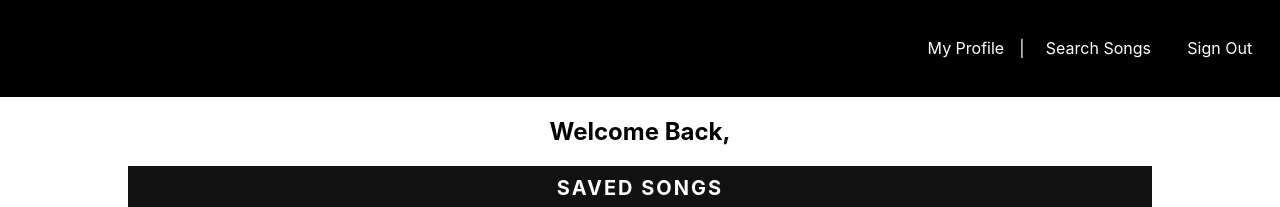
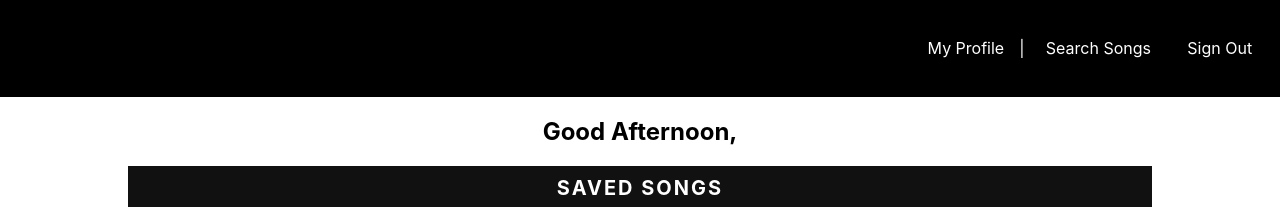
Before and after one commit to meep-morp/Suggestify-UI-Design, a React (Create React App) app in the folder spotify-song-suggestor/: page /dashboard/profile in a window 1280 px wide. Shown: the top 207 px of the page. Built offline with nearby package versions, Linux system fonts and the light colour scheme; no server answers.

Commit message:
Added simple greet function to say good morning/afternoon

```diff
--- a/spotify-song-suggestor/src/components/App.css
+++ b/spotify-song-suggestor/src/components/App.css
@@ -186,7 +186,7 @@ hr {
 }
 
 .title {
-  letter-spacing: 2px;;
+  letter-spacing: 2px;
   margin: 0;
   width: 80%;
   padding: 10px 0;
--- a/spotify-song-suggestor/src/components/dashboard/myProfile.jsx
+++ b/spotify-song-suggestor/src/components/dashboard/myProfile.jsx
@@ -1,4 +1,4 @@
-import React, { useState } from "react";
+import React, { useState, useEffect } from "react";
 import { axiosWithAuth } from "../utils/axiosWithAuth";
 import { useParams } from "react-router-dom";
 import SavedSongs from "./savedSongs";
@@ -14,12 +14,23 @@ import SavedSongs from "./savedSongs";
 const id = useParams;
 
 const MyProfile = props => {
+    const date = new Date();
+    const time = date.getHours();
+    const [greet, setGreet] = useState("");
     const [savedSongs, setSavedSongs] = useState([]);
+
+    useEffect(() => {
+        if (time > 12) {
+            setGreet("Good Afternoon");
+        } else if (time < 12) {
+            setGreet("Good Morning");
+        }
+    }, [])
 
     const [user, setUser] = useState({});
     return (
         <div className="profile">
-            <h2>Welcome Back, {user.name}</h2>
+            <h2>{greet}, {user.name}</h2>
             <SavedSongs savedSongs={savedSongs} setSavedSongs={setSavedSongs} />
         </div>
     )
```
